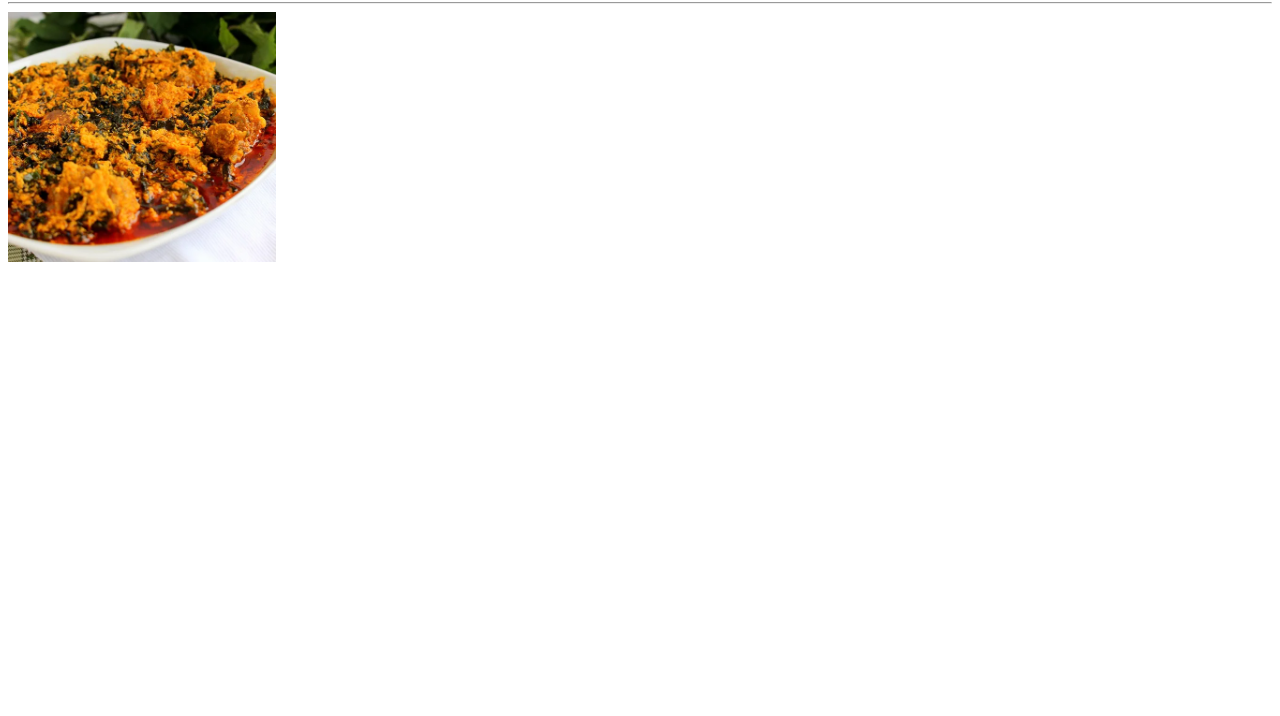
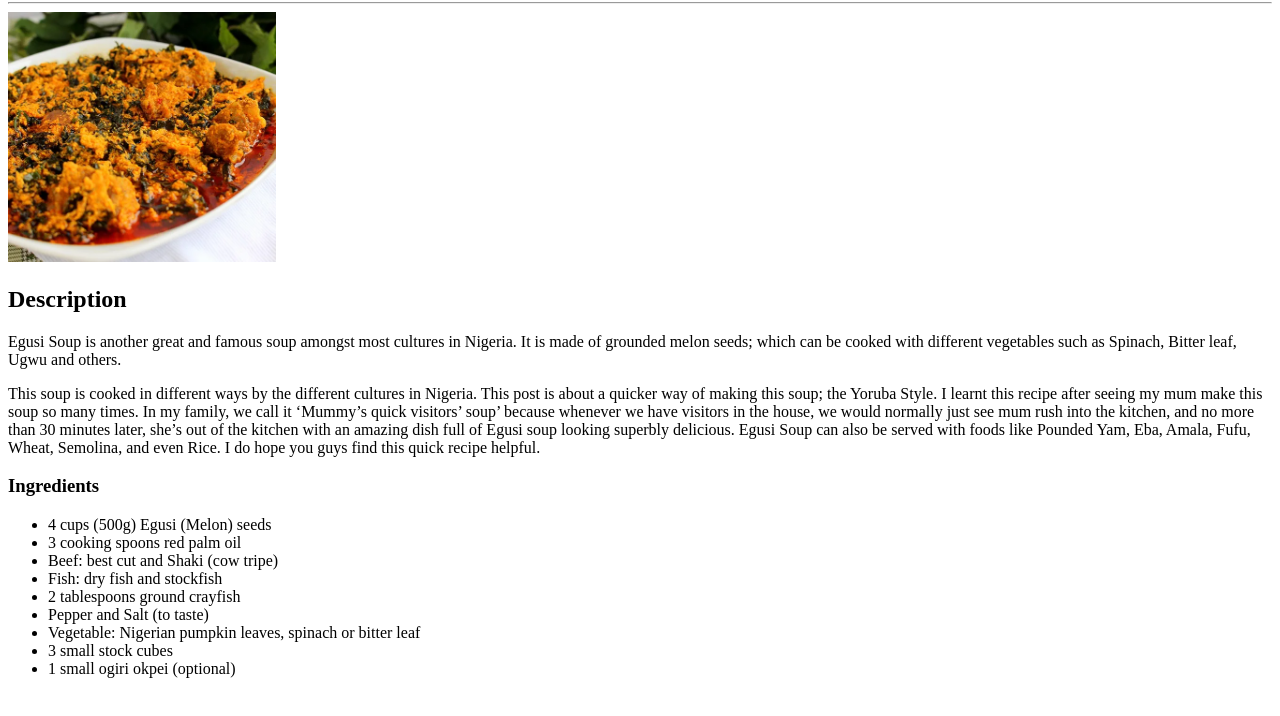
Before and after one commit to CHIJIUBA/odin-recipes, a plain HTML site: page recipes/egusi.html in a window 1280 px wide. Shown: the part 78-794 px from the top of the page. Drawn offline with Linux system fonts and the light colour scheme.

Commit message:
added the description and ingredients to the egusi.html file

```diff
--- a/recipes/egusi.html
+++ b/recipes/egusi.html
@@ -10,5 +10,23 @@
     <h1>Egusi Soup</h1>
     <hr>
     <img src="../images/egusi-soup.webp" alt="photo of egusi soup" height="250px">
+    <h2>Description</h2>
+    <p>Egusi Soup is another great and famous soup amongst most cultures in Nigeria. It is made of grounded melon seeds; which can be cooked with different vegetables such as Spinach, Bitter leaf, Ugwu and others.</p>
+    <p>This soup is cooked in different ways by the different cultures in Nigeria. This post is about a quicker way of making this soup; the Yoruba Style. I learnt this recipe after seeing my mum make this soup so many times. In my family, we call it ‘Mummy’s quick visitors’ soup’ because whenever we have visitors in the house, we would normally just see mum rush into the kitchen, and no more than 30 minutes later, she’s out of the kitchen with an amazing dish full of Egusi soup looking superbly delicious.
+    Egusi Soup can also be served with foods like Pounded Yam, Eba, Amala, Fufu, Wheat, Semolina, and even Rice.
+    I do hope you guys find this quick recipe helpful.</p>
+
+    <h3>Ingredients</h3>
+    <ul>
+        <li>4 cups (500g) Egusi (Melon) seeds</li>
+        <li>3 cooking spoons red palm oil</li>
+        <li>Beef: best cut and Shaki (cow tripe)</li>
+        <li>Fish: dry fish and stockfish</li>
+        <li>2 tablespoons ground crayfish</li>
+        <li>Pepper and Salt (to taste)</li>
+        <li>Vegetable: Nigerian pumpkin leaves, spinach or bitter leaf</li>
+        <li>3 small stock cubes</li>
+        <li>1 small ogiri okpei (optional)</li>
+    </ul>
 </body>
 </html>
```
